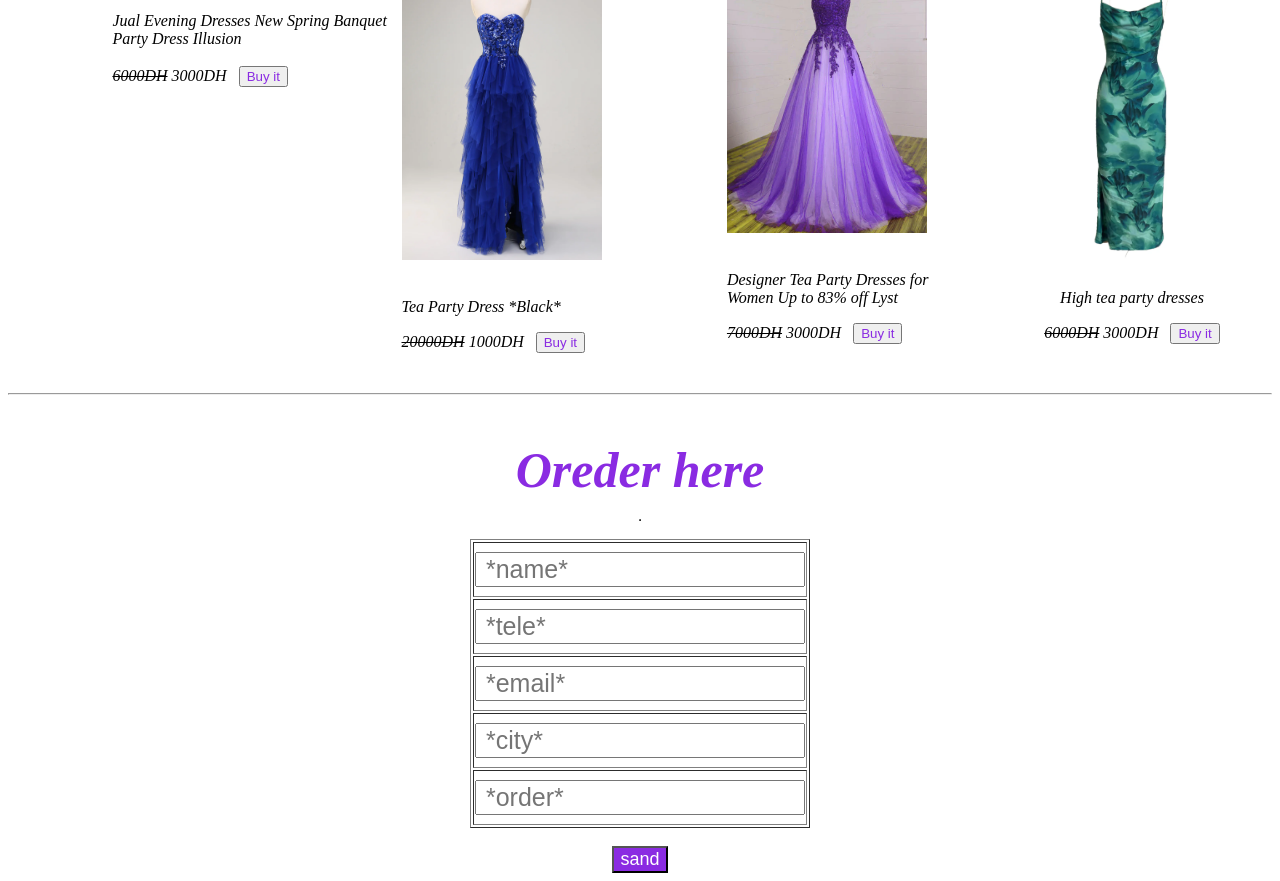
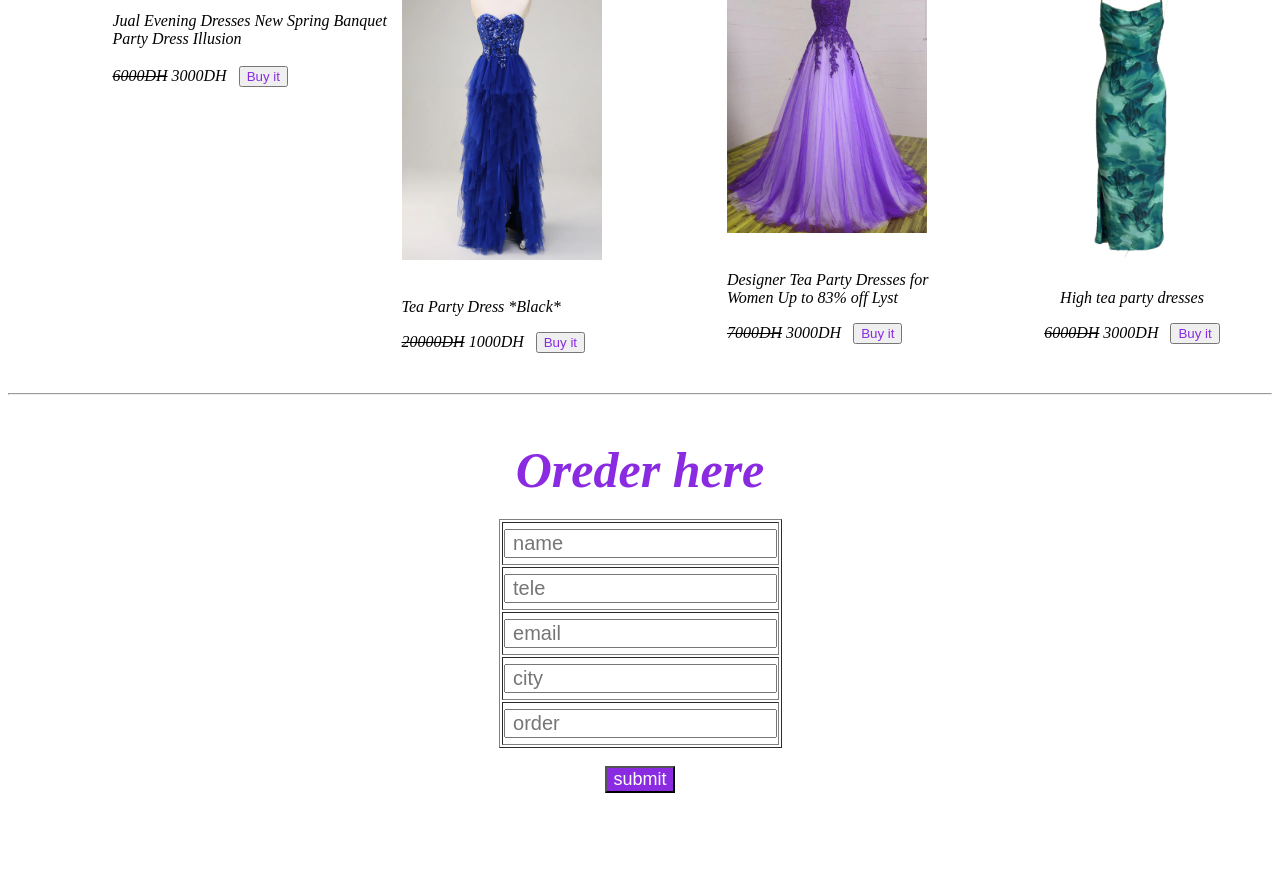
Before and after one commit to maryemerr22/my-dresses-project, a plain HTML site: page teste.html in a window 1280 px wide. Shown: the part 921-1802 px from the top of the page. After the commit the page ends 1722 px from the top, so only its background shows below. Drawn offline with Linux system fonts and the light colour scheme; files whose address does not match are found by name.

Commit message:
Add files via upload

```diff
--- a/teste.html
+++ b/teste.html
@@ -113,38 +113,49 @@
                     <br>
 
                   <section>
-                      <table border="1" >
+
                      <center>  <font color="blueviolet"> <h1  style="font-size: 50px; margin: 20px 0;">
                     <i> Oreder here</h1></font> </center>
-                    <center> <table border="1">
+
+                     </section>
+                     <section>
+                        <center>
+                      <form method="get">
+                     <table border="1">
 
                     <tr><td>
-                      <input placeholder=" *name*"  required  type="text"  style="font-size: 25px; margin: 8px 0;">
+
+
+                      <input placeholder=" name"  required  type="text"  style="font-size: 20px; margin: 5px 0;">
                       </td>
                       </tr>
                       <tr><td>
-                        <input placeholder=" *tele*"  required  type="tel"  style="font-size: 25px; margin: 8px 0;">
+                        <input placeholder=" tele"  required  type="tel"  style="font-size: 20px; margin: 5px 0;">
                         </td>
                         </tr>
                         <tr> <td>
-                          <input placeholder=" *email*"  required  type="email"  style="font-size: 25px; margin: 8px 0;">
+                          <input placeholder=" email"  required  type="email"  style="font-size: 20px; margin: 5px 0;">
                           </td>
                           </tr>
                           <tr><td>
-                          <input placeholder=" *city*"  required  type="text"  style="font-size: 25px; margin: 8px 0;">
+                          <input placeholder=" city"  required  type="text"  style="font-size: 20px; margin: 5px 0;">
                           </td>
                         </tr>
                         <tr><td>
-                          <input placeholder=" *order*"  required  type="text"  style="font-size: 25px; margin: 8px 0;">
+                          <input placeholder=" order"  required  type="text"  style="font-size: 20px; margin: 5px 0;">
+
                           </td>
                         </tr>
+                         </table>
 
-                        <br>
-                   </table>
-                   </center>
-                   <br>
 
-                   <center><input type="button" value="sand" style="background-color: blueviolet; color: white; font-size: large;"></center>
+                          <br>
+
+                   <button  type="submit" style="background-color: blueviolet; color: white; font-size: large;"> submit</button>
+
+
+                    </form>
+                    </center>
 
                   </section>
 
```
